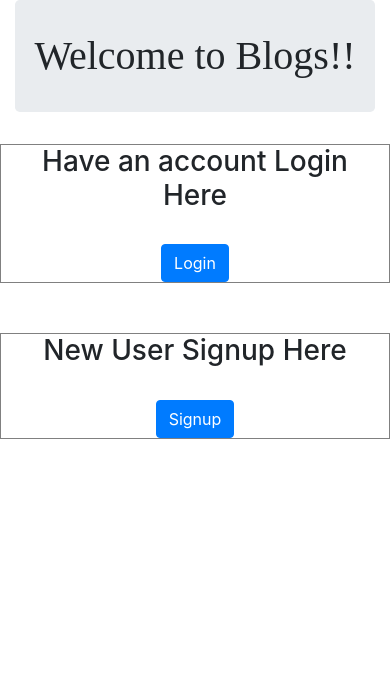
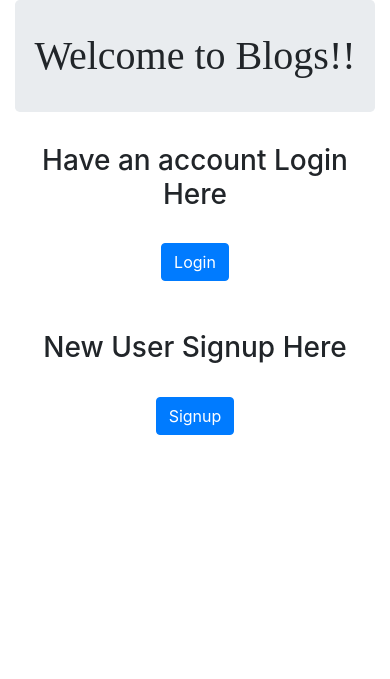
Before and after one commit to love-u-3000/blog, a Django app: page / in a window 390 px wide. Shown: the part 56-735 px from the top of the page. Run offline with Django 3.2, Linux system fonts and the light colour scheme; some libraries are stand-ins or nearby versions.

Commit message:
removed border

```diff
--- a/static/styles/basestyle.css
+++ b/static/styles/basestyle.css
@@ -99,10 +99,5 @@ a.socialIcon:hover, .socialHoverClass {
 @media (max-width: 575px) {
 	#login {
 		margin-bottom: 50px;
-		border: 1px solid grey;
-	}
-
-	#signup {
-		border: 1px solid grey;
 	}
 }
```
